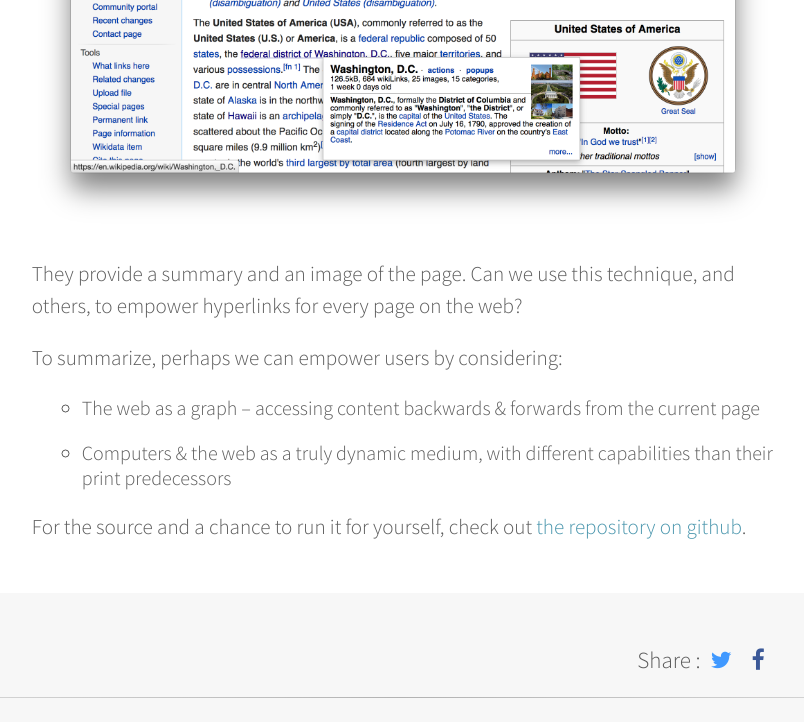
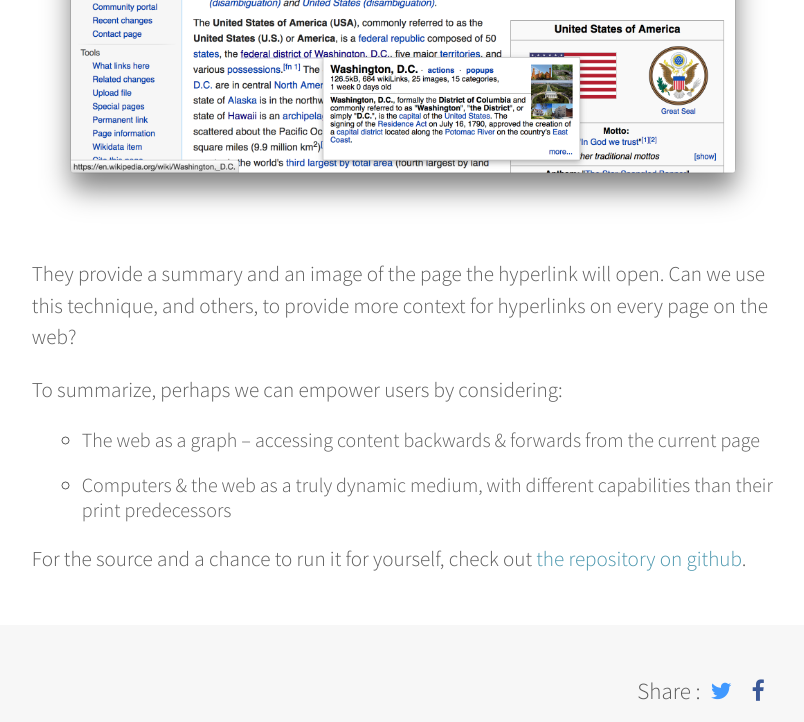
Before and after one commit to mcomella/mcomella.github.com, a Jekyll site: the page built from _posts/2016-06-17-enhancing-reader-mode-with-article-links.md, in a window 1280 px wide and 900 px high, scrolled down 3059 px, cut to the strip 0-722 px from the top of the window. Shown: the whole strip, without its empty margins (237-1041 px from the left). Built offline with Jekyll 4.4.1, drawn with Linux system fonts in a browser that asks for light colours; comment, search, counter and statistics services are not loaded.

Commit message:
Clarify wikipedia solution.

```diff
--- a/_posts/2016-06-17-enhancing-reader-mode-with-article-links.md
+++ b/_posts/2016-06-17-enhancing-reader-mode-with-article-links.md
@@ -61,8 +61,9 @@
 
 ![wikipedia link mouse-over shows next page pop-up](/im/posts/enhancing-reader-wiki.png)
 
-They provide a summary and an image of the page. Can we use this technique, and
-others, to empower hyperlinks for every page on the web?
+They provide a summary and an image of the page the hyperlink will open.
+Can we use this technique, and others, to provide more context for hyperlinks
+on every page on the web?
 
 To summarize, perhaps we can empower users by considering:
 
```
